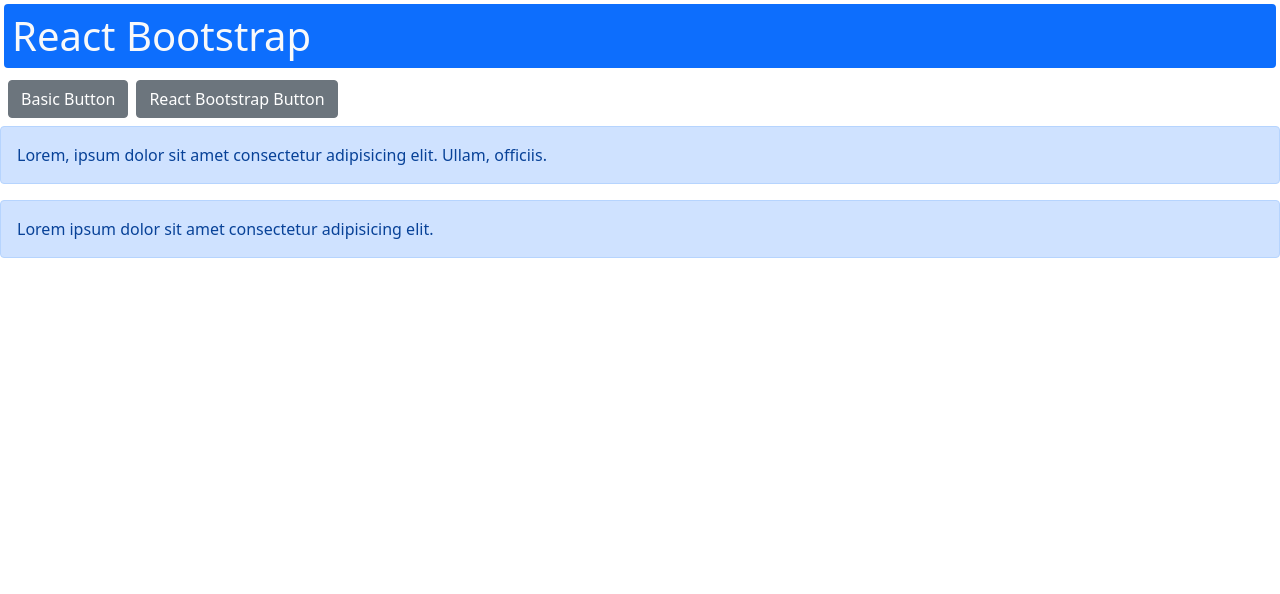
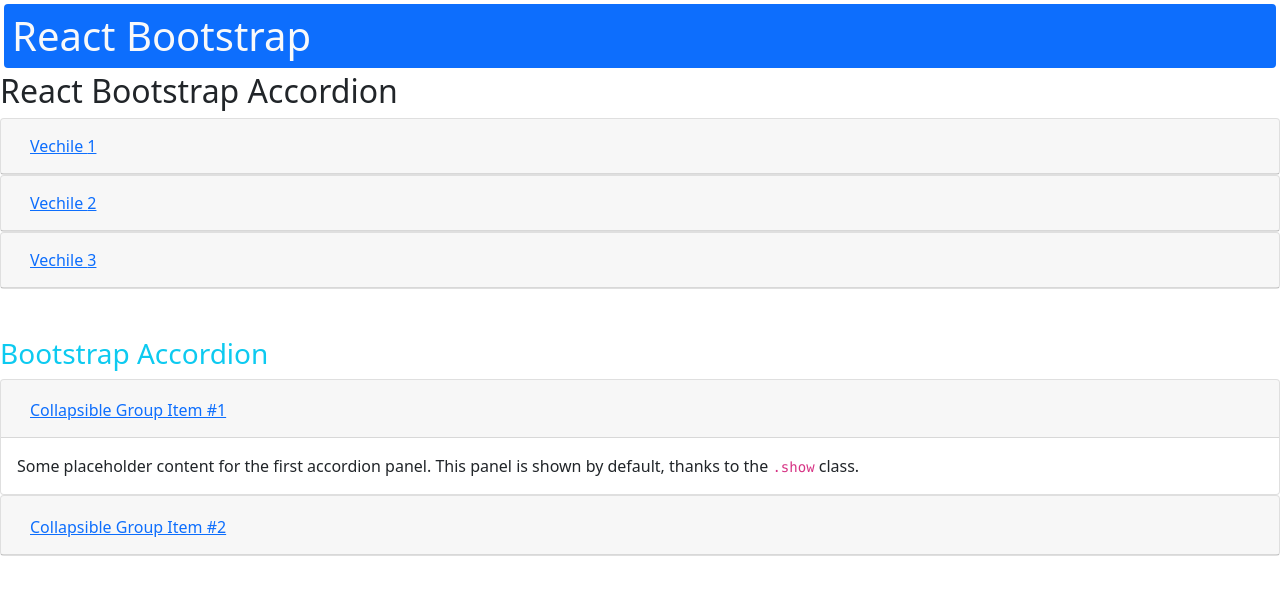
Before and after one commit to krishna0379/react-app2-demo2, a React (Create React App) app: page / in a window 1280 px wide. Shown: the top 594 px of the page. Built offline with nearby package versions, Linux system fonts and the light colour scheme.

Commit message:
accordion

```diff
--- a/src/App.js
+++ b/src/App.js
@@ -1,23 +1,87 @@
 import logo from "./logo.svg";
 import "./App.css";
-import { Alert, Button } from "react-bootstrap";
+import { Accordion, Alert, Button, Card } from "react-bootstrap";
 
 function App() {
   return (
     <div>
       <h1 className="bg-primary text-light p-2 m-1 rounded">React Bootstrap</h1>
+      <h2>React Bootstrap Accordion</h2>
+      <Accordion defaultActiveKey="0">
+        {[1, 2, 3].map((item, index) => (
+          <Card key={item}>
+            <Card.Header>
+              <Accordion.Toggle as={Button} variant="link" eventKey={index + 1}>
+                Vechile {index + 1}
+              </Accordion.Toggle>
+            </Card.Header>
+            <Accordion.Collapse eventKey={index + 1}>
+              <Card.Body>Hello! I'm the body</Card.Body>
+            </Accordion.Collapse>
+          </Card>
+        ))}
+      </Accordion>
 
-      <input type="button" className="btn btn-secondary m-2" value="Basic Button" />
-      <Button variant="secondary">React Bootstrap Button</Button>
+      <br />
+      <br />
+      <h3 className="text-info">Bootstrap Accordion</h3>
+      <div class="accordion" id="accordionExample">
+        <div class="card">
+          <div class="card-header" id="headingOne">
+            <h2 class="mb-0">
+              <button
+                class="btn btn-link btn-block text-left"
+                type="button"
+                data-toggle="collapse"
+                data-target="#collapseOne"
+                aria-expanded="true"
+                aria-controls="collapseOne"
+              >
+                Collapsible Group Item #1
+              </button>
+            </h2>
+          </div>
 
-      <div className="alert alert-primary">
-        Lorem, ipsum dolor sit amet consectetur adipisicing elit. Ullam,
-        officiis.
+          <div
+            id="collapseOne"
+            class="collapse show"
+            aria-labelledby="headingOne"
+            data-parent="#accordionExample"
+          >
+            <div class="card-body">
+              Some placeholder content for the first accordion panel. This panel
+              is shown by default, thanks to the <code>.show</code> class.
+            </div>
+          </div>
+        </div>
+        <div class="card">
+          <div class="card-header" id="headingTwo">
+            <h2 class="mb-0">
+              <button
+                class="btn btn-link btn-block text-left collapsed"
+                type="button"
+                data-toggle="collapse"
+                data-target="#collapseTwo"
+                aria-expanded="false"
+                aria-controls="collapseTwo"
+              >
+                Collapsible Group Item #2
+              </button>
+            </h2>
+          </div>
+          <div
+            id="collapseTwo"
+            class="collapse"
+            aria-labelledby="headingTwo"
+            data-parent="#accordionExample"
+          >
+            <div class="card-body">
+              Some placeholder content for the second accordion panel. This
+              panel is hidden by default.
+            </div>
+          </div>
+        </div>
       </div>
-
-      <Alert variant="primary">
-        Lorem ipsum dolor sit amet consectetur adipisicing elit.
-      </Alert>
     </div>
   );
 }
```
